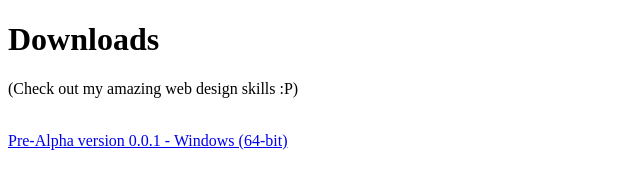
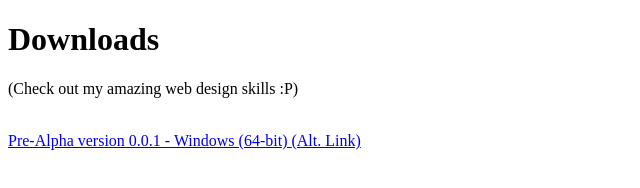
Before and after one commit to ElementalsTest/ElementalsTest.github.io, a plain HTML site: page index.html in a window 1280 px wide. Shown: the full height of the page, 0-640 px from the left. Drawn offline with Linux system fonts and the light colour scheme.

Commit message:
Added alt link for pre-alpha v0.0.1

```diff
--- a/index.html
+++ b/index.html
@@ -8,6 +8,6 @@
 		<h1>Downloads</h1>
 		<p>(Check out my amazing web design skills :P)</p>
 		<br>
-		<a href="https://nofile.io/g/kJW4XqOr4o6pvsLVDg8rBuKCoZ9jbSaOZCCnvzkr4oV9LjucbhVNWmMUMKWyAWyA/Elementals-pre-alpha-v0.0.1-windows64bit.zip/">Pre-Alpha version 0.0.1 - Windows (64-bit)</a>
+		<a href="https://nofile.io/g/kJW4XqOr4o6pvsLVDg8rBuKCoZ9jbSaOZCCnvzkr4oV9LjucbhVNWmMUMKWyAWyA/Elementals-pre-alpha-v0.0.1-windows64bit.zip/">Pre-Alpha version 0.0.1 - Windows (64-bit) </a> <a href="https://mega.nz/#!6yRlmCwA!LMNowRbdZvKuBiW-C48BqfWFxD2lHGRpMTH4Do9zNWc">(Alt. Link)</a>
 	</body>
 </html>
```
